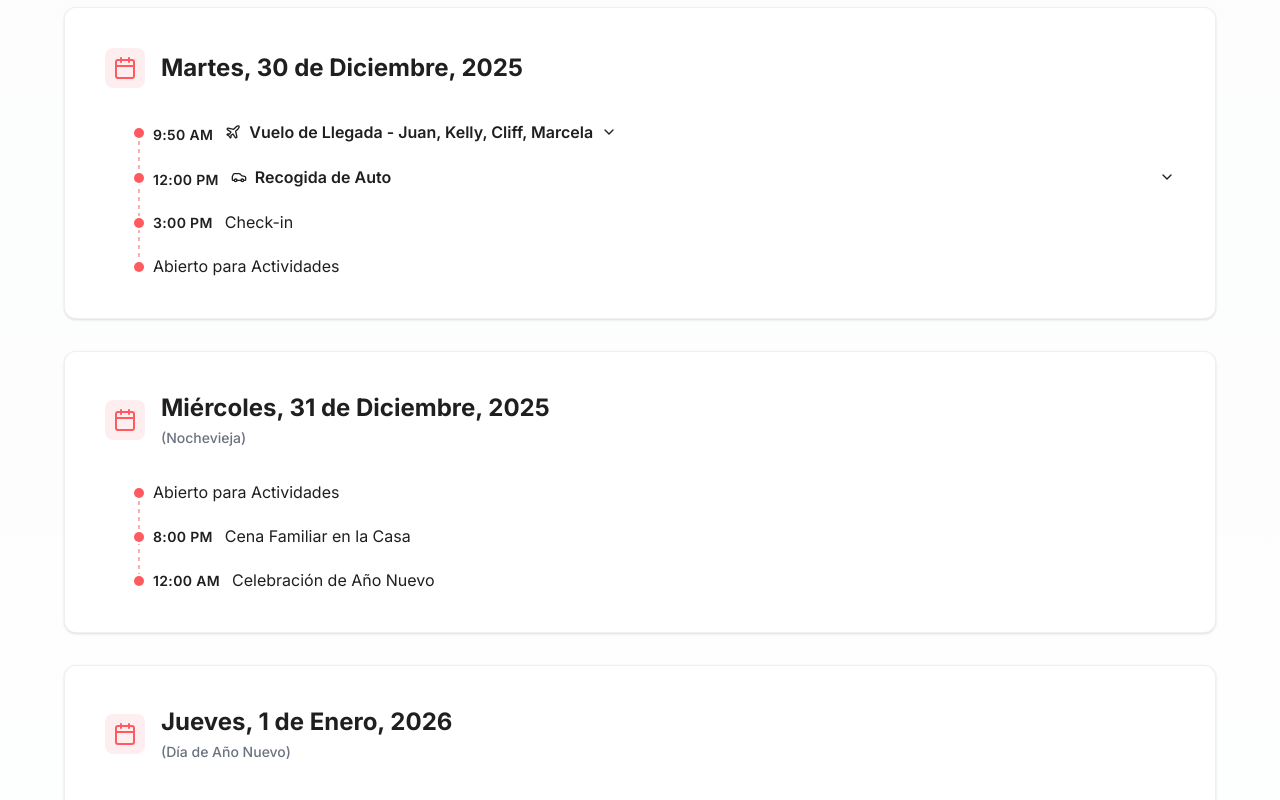
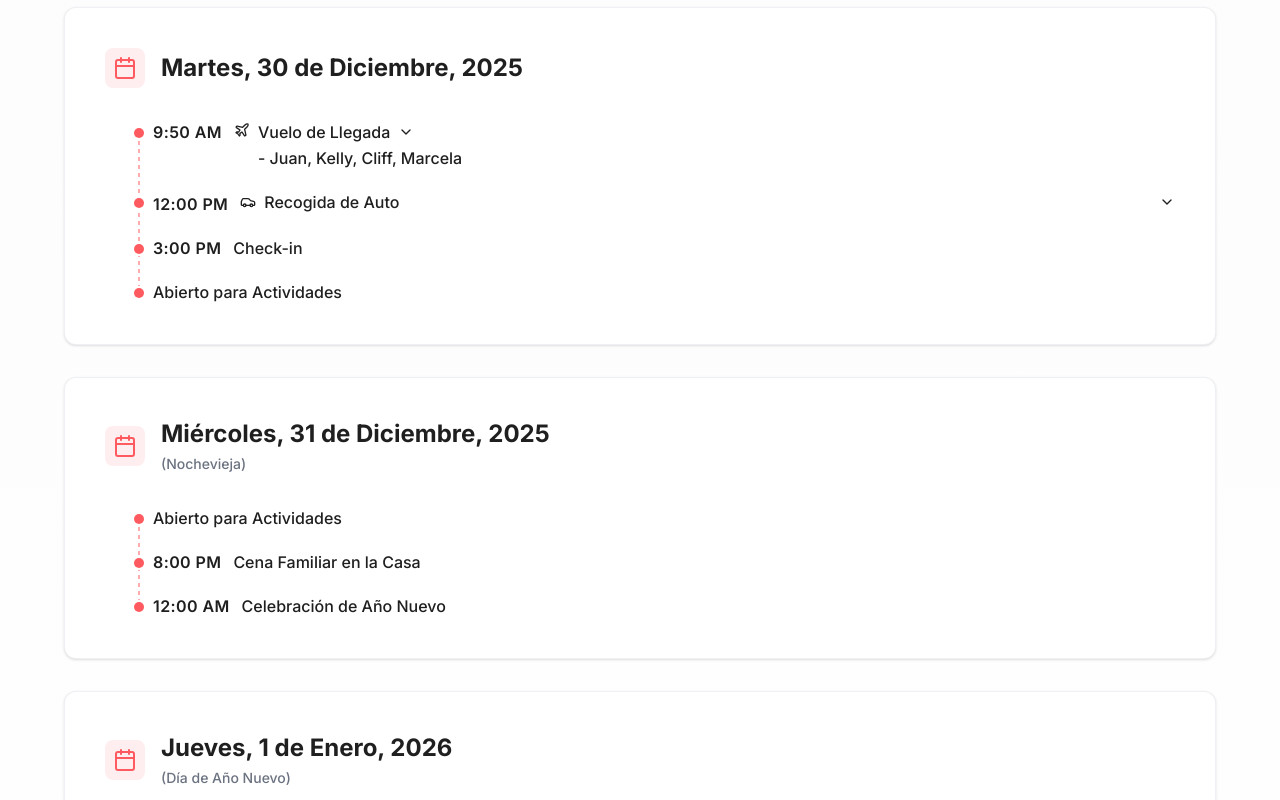
Before and after one commit to jzuluaga3/villa-de-leyva, a Next.js app: page / in a window 1280 px wide. Shown: the part 1320-2120 px from the top of the page. Built offline with nearby package versions, Linux system fonts and the light colour scheme; no server answers.

Commit message:
Add tests for line height, alignment, and wrapping; improve typography hierarchy

```diff
--- a/components/Itinerary.tsx
+++ b/components/Itinerary.tsx
@@ -205,9 +205,9 @@ export function Itinerary() {
 
                           {/* Content */}
                           <div className="flex-1 ml-6 md:ml-6 min-w-0">
-                            <div className="flex flex-col sm:flex-row sm:items-baseline gap-2 sm:gap-3">
+                            <div className="flex flex-row items-baseline gap-2 sm:gap-3">
                               {event.time && (
-                                <span className="font-semibold text-text-primary text-sm tracking-wide whitespace-nowrap leading-normal flex-shrink-0">
+                                <span className="font-semibold text-text-primary text-base tracking-wide whitespace-nowrap leading-normal flex-shrink-0">
                                   {event.time}
                                 </span>
                               )}
@@ -215,10 +215,10 @@ export function Itinerary() {
                                 {hasRentalCar ? (
                                   <button
                                     onClick={() => toggleRentalCar(eventId)}
-                                    className="flex items-center gap-2 text-text-primary text-base leading-normal hover:text-primary transition-colors w-full text-left group"
+                                    className="flex items-center gap-2 text-text-primary text-base leading-normal hover:text-primary transition-colors w-full text-left group flex-wrap"
                                   >
                                     <Car className="w-4 h-4 flex-shrink-0" />
-                                    <span className="font-semibold break-words min-w-0 flex-1 leading-normal">{event.description}</span>
+                                    <span className="font-medium break-words min-w-0 flex-1 leading-normal text-base">{event.description}</span>
                                     {isRentalExpanded ? (
                                       <ChevronUp className="w-4 h-4 flex-shrink-0" />
                                     ) : (
@@ -228,46 +228,34 @@ export function Itinerary() {
                                 ) : hasFlight ? (
                                   <button
                                     onClick={() => toggleFlight(eventId)}
-                                    className="flex items-center gap-2 text-text-primary text-base leading-normal hover:text-primary transition-colors w-full text-left"
+                                    className="flex items-start gap-2 text-text-primary text-base leading-normal hover:text-primary transition-colors w-full text-left"
                                   >
-                                    <Plane className="w-4 h-4 flex-shrink-0" />
+                                    <Plane className="w-4 h-4 flex-shrink-0 mt-0.5" />
                                     {(() => {
                                       const parts = event.description.split(' - ');
                                       const flightType = parts[0];
                                       const passengers = parts.length > 1 ? `- ${parts[1]}` : '';
                                       return (
-                                        <>
-                                          {/* Mobile: Split layout */}
-                                          <div className="md:hidden flex-1 min-w-0">
-                                            <div className="flex items-center gap-2">
-                                              <span className="font-semibold break-words leading-normal">{flightType}</span>
-                                              {isFlightExpanded ? (
-                                                <ChevronUp className="w-4 h-4 flex-shrink-0" />
-                                              ) : (
-                                                <ChevronDown className="w-4 h-4 flex-shrink-0" />
-                                              )}
-                                            </div>
-                                            {passengers && (
-                                              <div className="mt-0.5">
-                                                <span className="font-semibold break-words leading-normal">{passengers}</span>
-                                              </div>
-                                            )}
-                                          </div>
-                                          {/* Desktop: Single line with chevron close to text */}
-                                          <div className="hidden md:flex items-center gap-2 flex-1 min-w-0">
-                                            <span className="font-semibold break-words leading-normal">{event.description}</span>
+                                        <div className="flex-1 min-w-0">
+                                          <div className="flex items-center gap-2 flex-wrap">
+                                            <span className="font-medium break-words leading-normal text-base">{flightType}</span>
                                             {isFlightExpanded ? (
                                               <ChevronUp className="w-4 h-4 flex-shrink-0" />
                                             ) : (
                                               <ChevronDown className="w-4 h-4 flex-shrink-0" />
                                             )}
                                           </div>
-                                        </>
+                                          {passengers && (
+                                            <div className="mt-0.5">
+                                              <span className="font-medium break-words leading-normal text-base">{passengers}</span>
+                                            </div>
+                                          )}
+                                        </div>
                                       );
                                     })()}
                                   </button>
                                 ) : (
-                                  <span className="text-text-primary text-base leading-normal break-words">
+                                  <span className="text-text-primary text-base leading-normal break-words font-medium">
                                     {event.description}
                                   </span>
                                 )}
```
Also changed, not shown: 1 other file (tests, documents, lock files or other folders).
